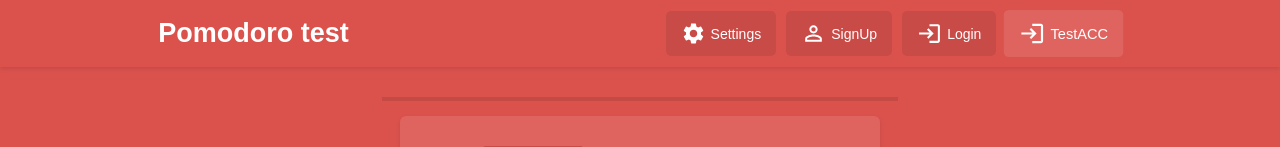
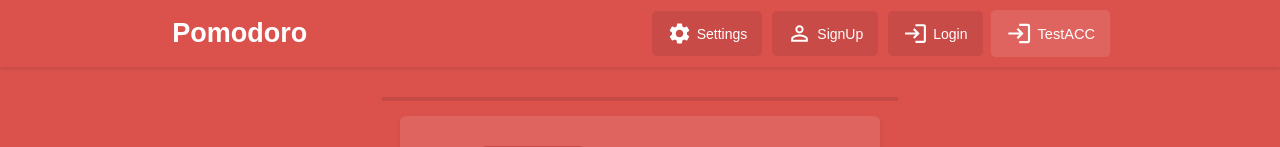
Before and after one commit to guzdziac55/pomodoro-react, a React (Create React App) app: page / in a window 1280 px wide. Shown: the top 147 px of the page. Built offline with nearby package versions, Linux system fonts and the light colour scheme; no server answers.

Commit message:
Header name fix, clear / refactor motion variants

```diff
--- a/src/components/Layout/Header.js
+++ b/src/components/Layout/Header.js
@@ -15,33 +15,6 @@ const headerVariants = {
     },
 }
 
-// // framer motion not support path animations now
-// const svgVariants = {
-//   hidden: {
-//     rotate: -180,
-//   },
-//   visable: {
-//     rotate: 0,
-
-//     transition: { duration: 2 },
-//   },
-// };
-
-// const pathVariants = {
-//   hidden: {
-//     pathLength: 0,
-//     opacity: 0,
-//   },
-//   visable: {
-//     pathLength: 1,
-//     opacity: 1,
-//     transition: {
-//       duration: 2,
-//       ease: "easeInOut",
-//     },
-//   },
-// };
-
 function Header() {
     return (
         <header
@@ -51,7 +24,7 @@ function Header() {
             className={classes.header}
         >
             <Link to="/app">
-                <h1>Pomodoro test</h1>
+                <h1>Pomodoro</h1>
             </Link>
 
             <HeaderMenuTab />
```
